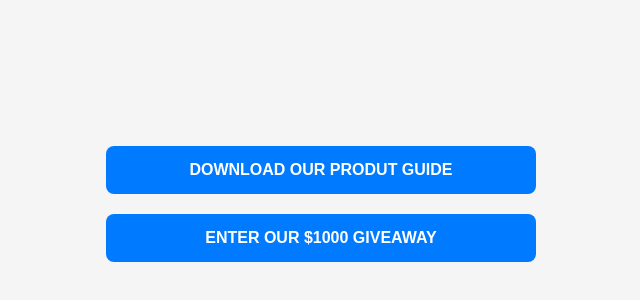
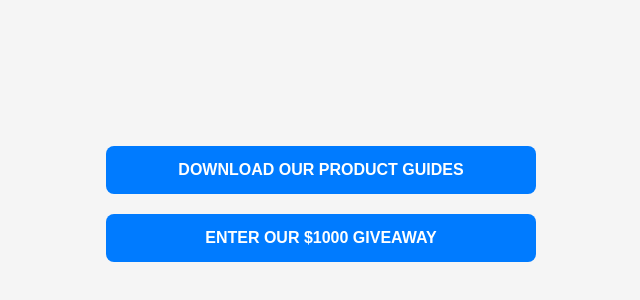
Before and after one commit to vorstcanada/vorstcanada, a plain HTML site: page index.html in a window 1280 px wide. Shown: the part 196-496 px from the top of the page, 319-959 px from the left. Drawn offline with Linux system fonts and the light colour scheme.

Commit message:
changes to download our product guides

```diff
--- a/index.html
+++ b/index.html
@@ -52,7 +52,7 @@
 <body>
   <div class="button-container">
     <a href="https://mailchi.mp/c64bfaf2674e/vorst-product-guides" class="cta-button">
-      DOWNLOAD OUR PRODUT GUIDE
+      DOWNLOAD OUR PRODUCT GUIDES
     </a>
     <a href="https://example.com/giveaway" class="cta-button">
       ENTER OUR $1000 GIVEAWAY
```
